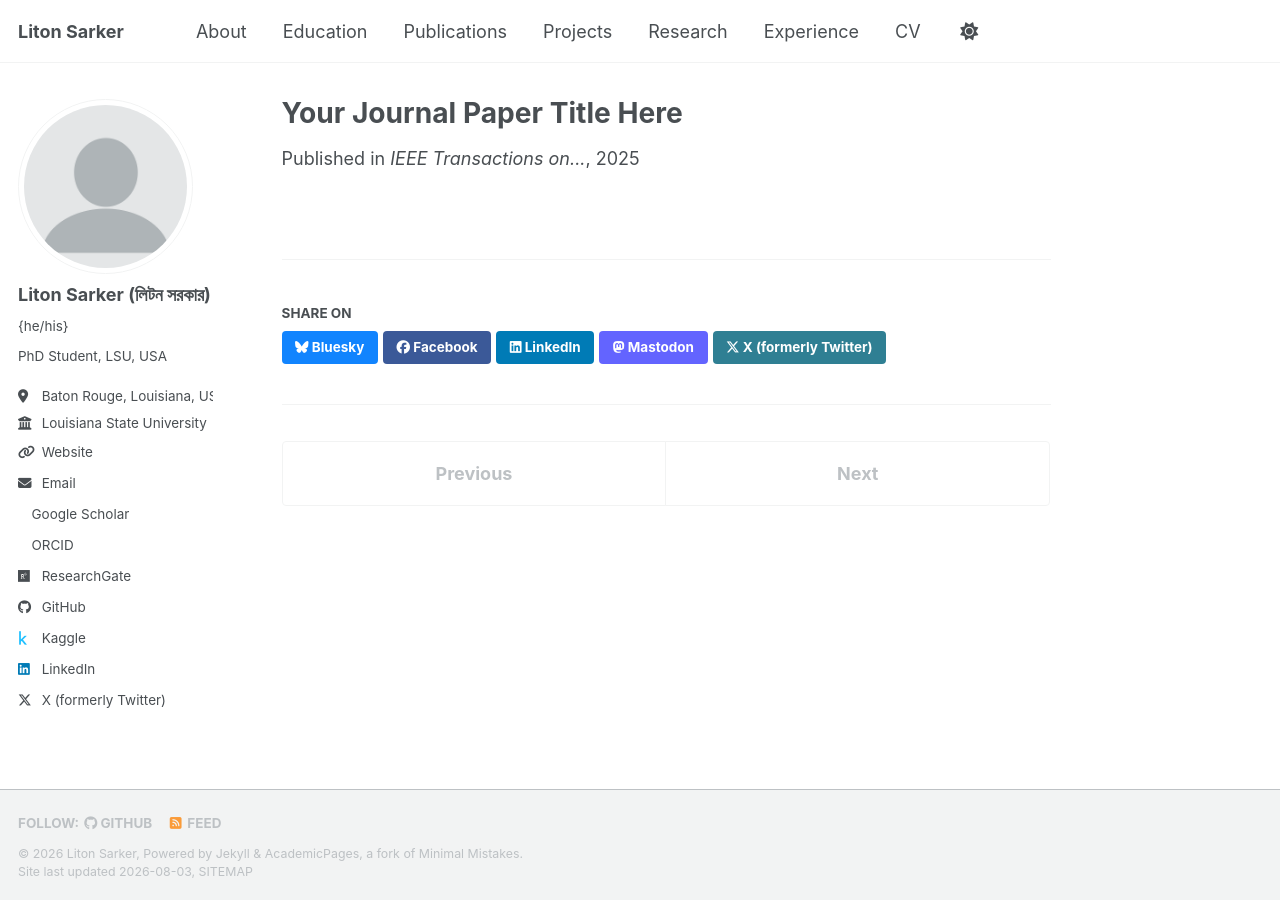
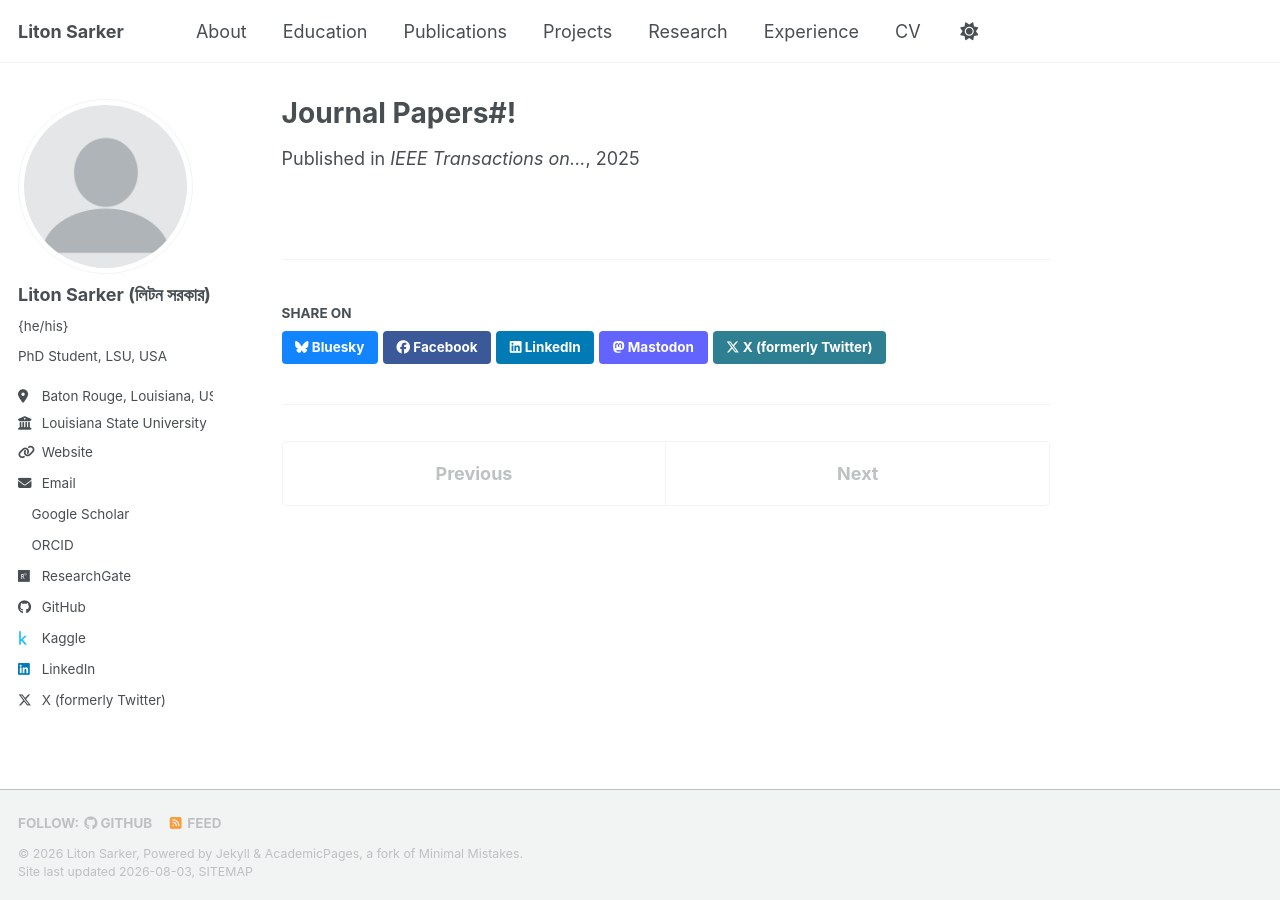
Before and after one commit to Hempgamer/hempgamer.github.io, a Jekyll site: the page built from _publications/2015-10-01-paper-title-number-3.md, in a window 1280 px wide. Built offline with Jekyll 4.4.1, drawn with Linux system fonts in a browser that asks for light colours; a style sheet for code colours, icons or effects is not loaded.

Commit message:
Update paper title and permalink in markdown file

```diff
--- a/_publications/2015-10-01-paper-title-number-3.md
+++ b/_publications/2015-10-01-paper-title-number-3.md
@@ -1,5 +1,5 @@
 ---
-title: "Your Journal Paper Title Here"
+title: "Journal Papers#!"
 collection: publications
 permalink: /publication/2025-journal-paper
 excerpt: "Short abstract of your paper..."
```
